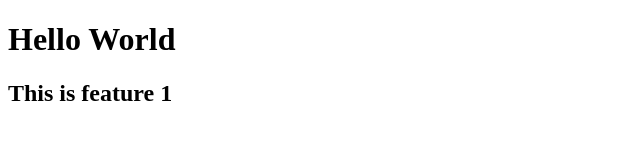
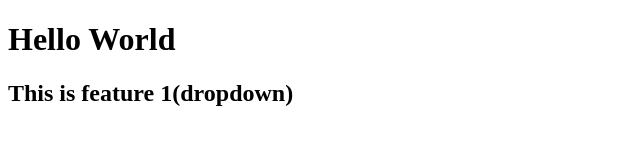
Before and after one commit to rimshabhatti2025/demo, a plain HTML site: page index.html in a window 1280 px wide. Shown: the whole page, without its empty margins (0-640 px from the left). Drawn offline with Linux system fonts and the light colour scheme.

Commit message:
add dropdown

```diff
--- a/index.html
+++ b/index.html
@@ -7,6 +7,6 @@
 </head>
 <body>
     <h1>Hello World</h1>
-    <h2>This is feature 1</h2>
+    <h2>This is feature 1(dropdown)</h2>
 </body>
 </html>
```
